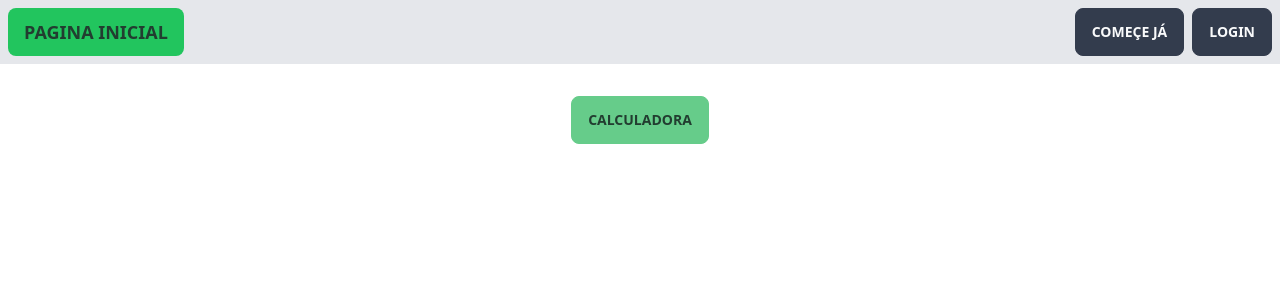
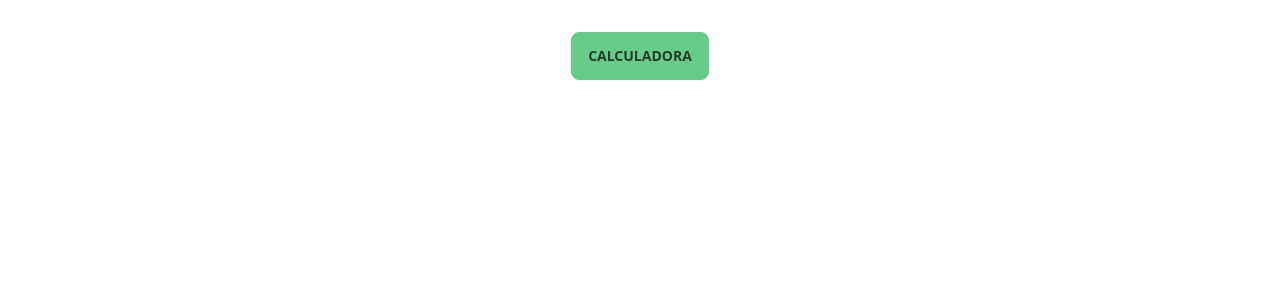
Before and after one commit to glopes7/app-rendimentos, a React (Vite) app: page / in a window 1280 px wide. Shown: the top 300 px of the page. Built offline with nearby package versions, Linux system fonts and the light colour scheme.

Commit message:
remake landing page

```diff
--- a/src/main.tsx
+++ b/src/main.tsx
@@ -2,14 +2,14 @@ import React from "react";
 import ReactDOM from "react-dom/client";
 import { createBrowserRouter, RouterProvider } from "react-router-dom";
 import { QuoteBox } from "./components/QuoteBox";
-import Home from "./pages/Home";
 import "/src/index.css";
 import Calculator from "./pages/Calculator";
+import LandingPage from "./pages/LandingPage";
 
 const router = createBrowserRouter([
   {
     path: "/",
-    element: <Home />,
+    element: <LandingPage />,
   },
   {
     path: "/calculator",
--- a/src/pages/Home.tsx
+++ b/src/pages/Home.tsx
@@ -1,35 +1,8 @@
-import { Navigate, Route, Router } from "react-router-dom";
-import { useState } from "react";
+
+import React from "react"
+
+
 
 export default function Home() {
-  const [goToCalculator, SetGoToCalculator] = useState(false);
-
-  if (goToCalculator) {
-    return <Navigate to="/calculator" />;
-  }
-  return (
-    <div>
-      <div className=" px-2 py-2 items-center bg-gray-200 flex justify-between">
-        <button className="btn-primary border-none text-lg btn bg-green-500">
-          Pagina Inicial
-        </button>
-
-        <div className="flex gap-2  items-center">
-          <button className="btn">Começe Já</button>
-          <div>
-            <button className="btn">login</button>
-          </div>
-        </div>
-      </div>
-      <div className="flex justify-center p-8">
-        <button  className="btn btn-primary"
-          onClick={() => {
-            SetGoToCalculator(true);
-          }}
-        >
-          Calculadora
-        </button>
-      </div>
-    </div>
-  );
+  return
 }
--- /dev/null
+++ b/src/pages/LandingPage.tsx
@@ -0,0 +1,22 @@
+import { Navigate, Route, Router } from "react-router-dom";
+import { useState } from "react";
+
+export default function LandingPage() {
+  const [goToCalculator, SetGoToCalculator] = useState(false);
+
+  if (goToCalculator) {
+    return <Navigate to="/calculator" />;
+  }
+  return (
+    <div className="flex justify-center p-8">
+      <button
+        className="btn btn-primary"
+        onClick={() => {
+          SetGoToCalculator(true);
+        }}
+      >
+        Calculadora
+      </button>
+    </div>
+  );
+}
```
